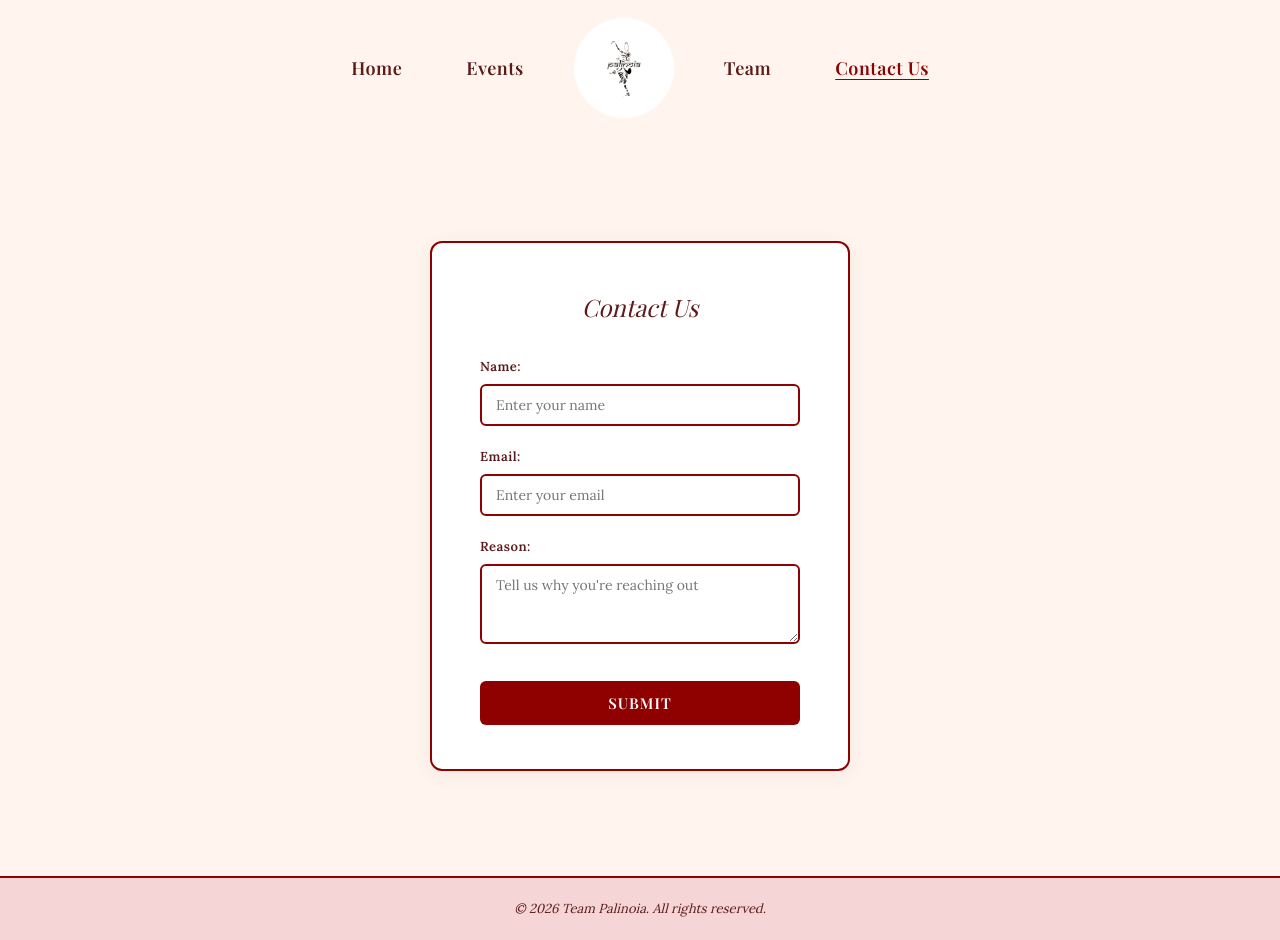
After one commit to Vinayak314/WPL_mini_project, a PHP site: page /contact.html in a window 1280 px wide. The commit adds this page. Run offline with PHP 8.4, Linux system fonts and the light colour scheme; some web fonts are replaced.

Commit message:
Added contact, event and updated style.css

```diff
--- /dev/null
+++ b/contact.html
@@ -0,0 +1,50 @@
+<!DOCTYPE html>
+<html lang="en">
+
+<head>
+    <meta charset="UTF-8">
+    <meta name="viewport" content="width=device-width, initial-scale=1.0">
+    <title>Contact Us - Team Palinoia</title>
+    <link rel="stylesheet" href="style.css">
+</head>
+
+<body>
+
+    <nav class="navbar">
+        <a href="index.html">Home</a>
+        <a href="events.html">Events</a>
+        <div class="logo-wrapper"><img src="logo.jpeg" alt="Logo" class="logo"></div>
+        <a href="team.html">Team</a>
+        <a href="contact.html" class="active">Contact Us</a>
+    </nav>
+
+    <main>
+        <div class="form-page">
+            <div class="form-container">
+                <h2>Contact Us</h2>
+                <form>
+                    <div class="form-group">
+                        <label for="contact-name">Name:</label>
+                        <input type="text" id="contact-name" placeholder="Enter your name">
+                    </div>
+                    <div class="form-group">
+                        <label for="contact-email">Email:</label>
+                        <input type="email" id="contact-email" placeholder="Enter your email">
+                    </div>
+                    <div class="form-group">
+                        <label for="contact-reason">Reason:</label>
+                        <textarea id="contact-reason" placeholder="Tell us why you're reaching out"></textarea>
+                    </div>
+                    <button type="submit" class="btn-submit">SUBMIT</button>
+                </form>
+            </div>
+        </div>
+    </main>
+
+    <footer class="footer">
+        &copy; 2026 Team Palinoia. All rights reserved.
+    </footer>
+
+</body>
+
+</html>
--- a/style.css
+++ b/style.css
@@ -260,3 +260,154 @@ a {
     color: var(--rose);
     line-height: 1.5;
 }
+
+.page-title {
+    text-align: center;
+    padding: 40px 20px 20px;
+    font-family: var(--heading);
+    font-size: 34px;
+    font-weight: 400;
+    font-style: italic;
+    color: var(--burgundy);
+}
+
+.events-grid {
+    display: grid;
+    grid-template-columns: repeat(auto-fit, minmax(260px, 1fr));
+    gap: 24px;
+    padding: 20px 60px 60px;
+    max-width: 1000px;
+    margin: 0 auto;
+}
+
+.event-card {
+    background: #fff;
+    border: 2px solid var(--rose);
+    border-radius: 8px;
+    overflow: hidden;
+    box-shadow: 0 2px 12px rgba(92, 26, 26, 0.06);
+}
+
+.event-card .card-img {
+    width: 100%;
+    height: 150px;
+    background: var(--blush);
+}
+
+.event-card .card-body {
+    padding: 18px;
+}
+
+.event-card .card-body h3 {
+    font-family: var(--heading);
+    color: var(--burgundy);
+    margin-bottom: 8px;
+    font-weight: 600;
+}
+
+.event-card .card-body p {
+    font-size: 14px;
+    color: var(--rose);
+}
+
+/* contact.html */
+.form-page {
+    display: flex;
+    align-items: center;
+    justify-content: center;
+    min-height: calc(100vh - 60px);
+    padding: 40px 20px;
+}
+
+.form-container {
+    background: #fff;
+    border: 2px solid var(--rose);
+    border-radius: 12px;
+    padding: 44px 48px;
+    width: 100%;
+    max-width: 420px;
+    text-align: center;
+    box-shadow: 0 4px 20px rgba(92, 26, 26, 0.06);
+}
+
+.form-container .form-logo {
+    width: 56px;
+    height: 56px;
+    background: var(--antique-gold);
+    border-radius: 50%;
+    margin: 0 auto 16px;
+    display: flex;
+    align-items: center;
+    justify-content: center;
+    color: #fff;
+    font-weight: 700;
+    font-size: 13px;
+    font-family: var(--heading);
+    font-style: italic;
+}
+
+.form-container h2 {
+    font-family: var(--heading);
+    color: var(--burgundy);
+    margin-bottom: 28px;
+    font-size: 24px;
+    font-weight: 400;
+    font-style: italic;
+}
+
+.form-group {
+    margin-bottom: 20px;
+    text-align: left;
+}
+
+.form-group label {
+    display: block;
+    font-weight: 600;
+    margin-bottom: 6px;
+    color: var(--burgundy);
+    font-size: 13px;
+    letter-spacing: 0.5px;
+}
+
+.form-group input,
+.form-group textarea {
+    width: 100%;
+    padding: 10px 14px;
+    border: 2px solid var(--rose);
+    border-radius: 6px;
+    font-size: 14px;
+    font-family: var(--body);
+    outline: none;
+    transition: border-color 0.3s;
+    color: var(--burgundy);
+}
+
+.form-group input:focus,
+.form-group textarea:focus {
+    border-color: var(--rose);
+}
+
+.form-group textarea {
+    resize: vertical;
+    min-height: 80px;
+}
+
+.btn-submit {
+    width: 100%;
+    padding: 12px;
+    background: var(--rose);
+    color: #fff;
+    border: none;
+    border-radius: 6px;
+    font-family: var(--heading);
+    font-size: 15px;
+    font-weight: 600;
+    letter-spacing: 1px;
+    cursor: pointer;
+    transition: background 0.3s;
+    margin-top: 8px;
+}
+
+.btn-submit:hover {
+    background: var(--burgundy);
+}
```
Also changed, not shown: events.html (added, +58 -0 lines).
